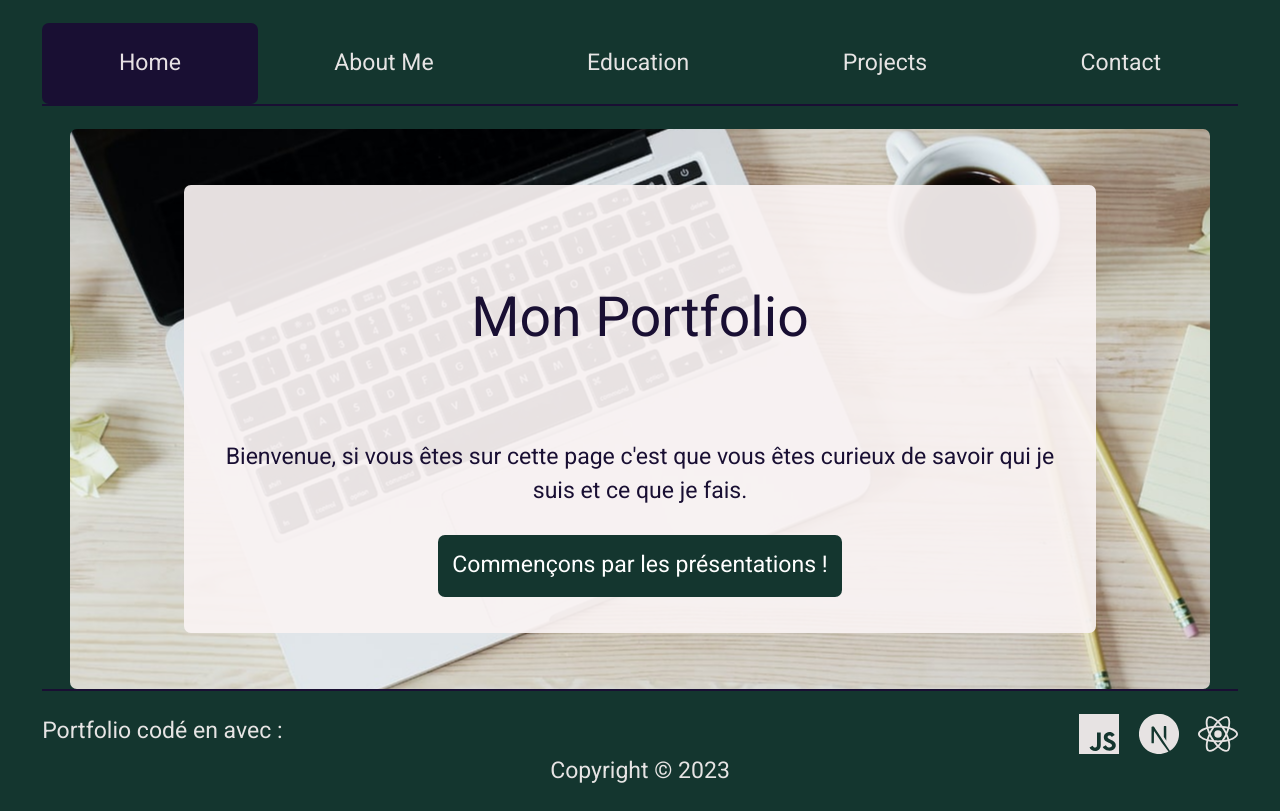
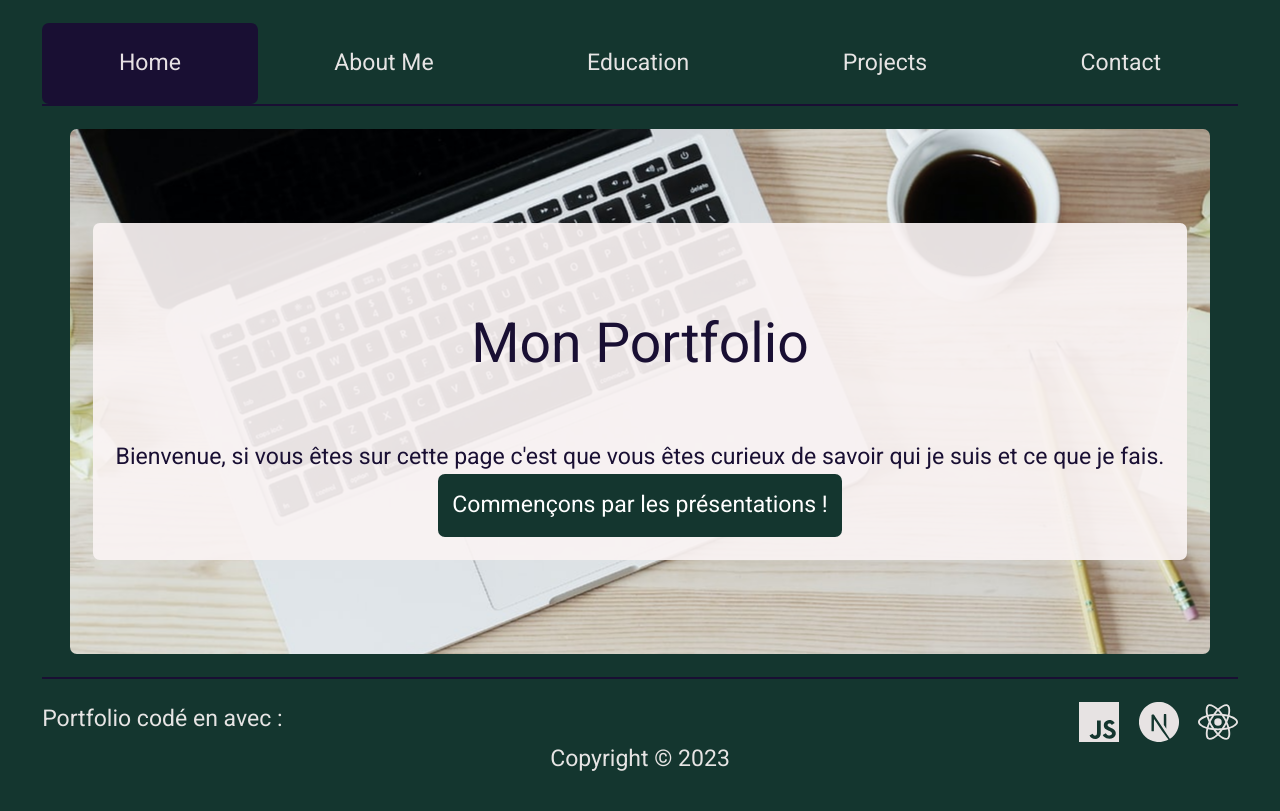
Before and after one commit to SofianeKhenoune/my_portfolio, a Next.js app: page / in a window 1280 px wide. Built offline with nearby package versions, Linux system fonts and the light colour scheme.

Commit message:
Debug home page CSS

```diff
--- a/src/styles/Footer.module.scss
+++ b/src/styles/Footer.module.scss
@@ -1,6 +1,8 @@
 .footer_content {
   display: flex;
   justify-content: space-between;
+  border-top: 2px solid var(--main-color-dark);
+  padding-top: var(--main-padding);
   .footer_logos {
     display: flex;
     & > *:not(:last-child) {
--- a/src/styles/Home.module.scss
+++ b/src/styles/Home.module.scss
@@ -2,17 +2,16 @@
 
 .home_page {
   background: url('../../public/images/computer.jpeg') center;
-  height: 70vh;
   border-radius: var(--radius);
+  height: 100%;
   display: flex;
   justify-content: center;
   align-items: center;
   flex-direction: column;
   .container {
     color: var(--main-color-dark);
-    width: 80%;
-    height: 80%;
     text-align: center;
+    height: auto;
     animation: slidein 4s 1;
     display: flex;
     justify-content: space-around;
--- a/src/styles/globals.scss
+++ b/src/styles/globals.scss
@@ -66,7 +66,6 @@ h4 {
   }
   /*FOOTER*/
   footer {
-    border-top: 2px solid var(--main-color-dark);
     text-align: center;
     padding: var(--main-padding) 0;
   }
```
Also changed, not shown: 1 other file (tests, documents, lock files or other folders).
